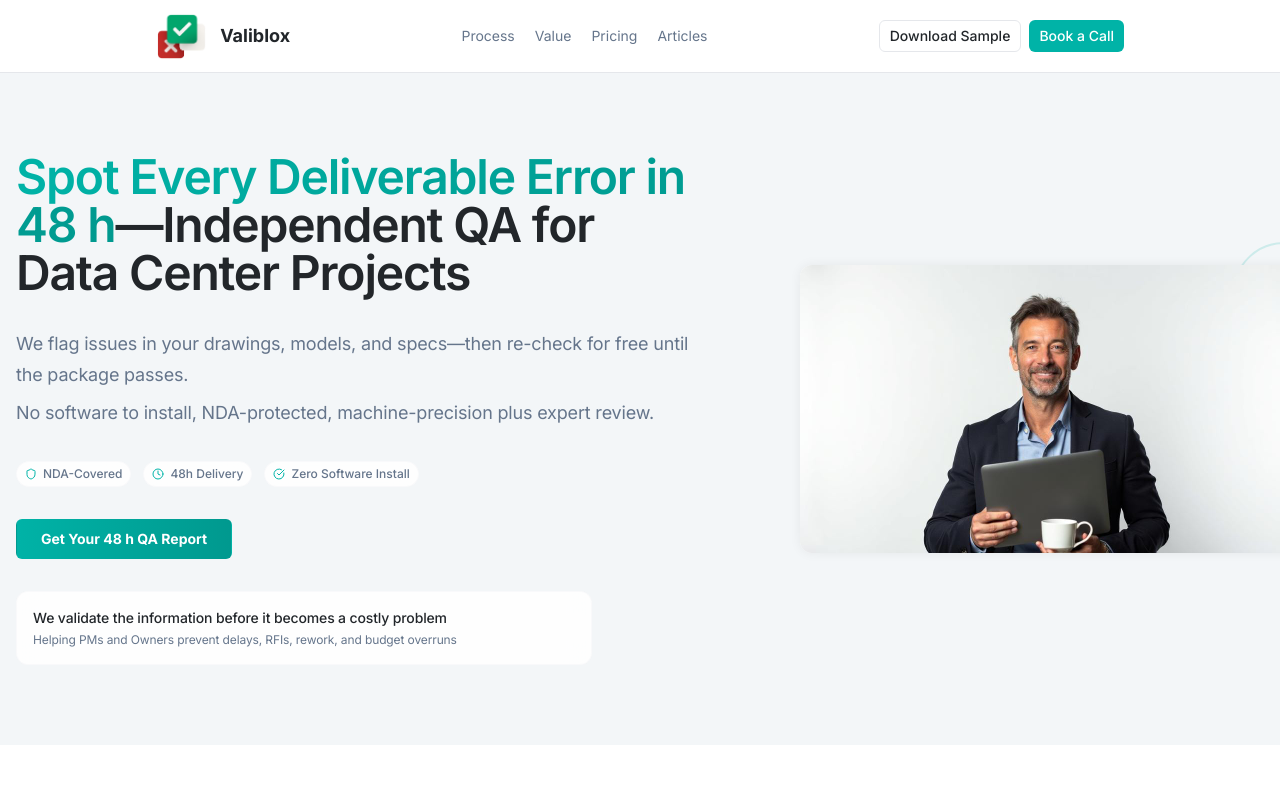
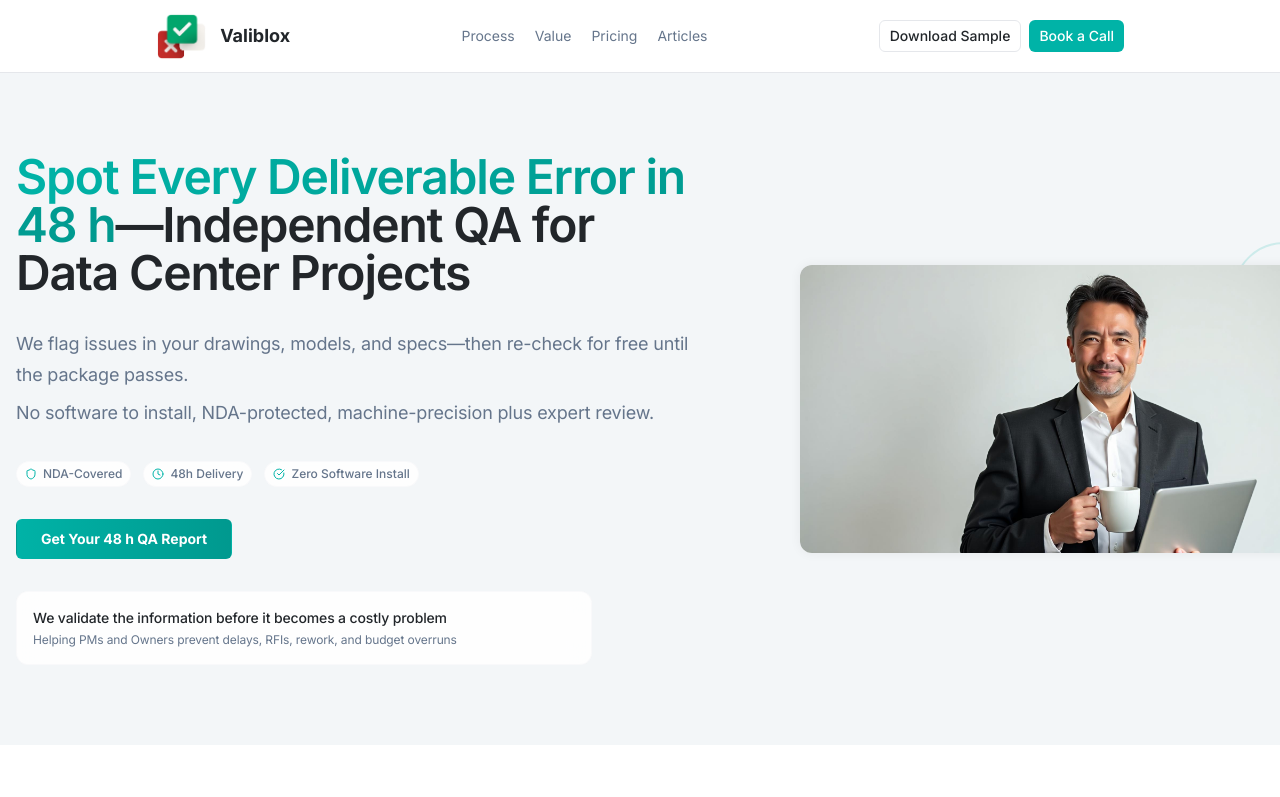
Before and after one commit to Raubizar/valiblox-48hr-qa, a React (Vite) app: page / in a window 1280 px wide. Shown: the top 797 px of the page. Built offline with nearby package versions, Linux system fonts and the light colour scheme.

Commit message:
Reverted to commit 56c88b7ac21b4a36170f3cab34dd2dd4c403bff3

```diff
--- a/src/components/Hero.tsx
+++ b/src/components/Hero.tsx
@@ -1,6 +1,6 @@
 import { Button } from "@/components/ui/button";
 import { Shield, Clock, CheckCircle } from "lucide-react";
-import heroImage from "@/assets/hero-confident-professional.webp";
+import heroImage from "@/assets/hero-professional-sidebyside.webp";
 import { useWebhook } from "@/hooks/useWebhook";
 import { WebhookModal } from "@/components/WebhookModal";
 import { DecorativeCheck } from "@/components/ui/decorative-check";
@@ -78,8 +78,8 @@ export const Hero = () => {
               <div className="relative bg-background rounded-xl shadow-[0_0_12px_rgba(0,0,0,0.06)] hover:scale-[1.02] transition-transform duration-300 overflow-hidden">
                 <img
                   src={heroImage}
-                  alt="Confident mid-40s business professional holding laptop and ceramic coffee mug, direct eye contact, representing trust and control in QA validation"
-                  className="w-full h-auto opacity-100"
+                  alt="Confident business professional with laptop and ceramic coffee mug, representing trust and control in QA validation"
+                  className="w-full h-auto"
                   loading="lazy"
                 />
               </div>
```
Also changed, not shown: src/assets/hero-confident-professional.webp.
